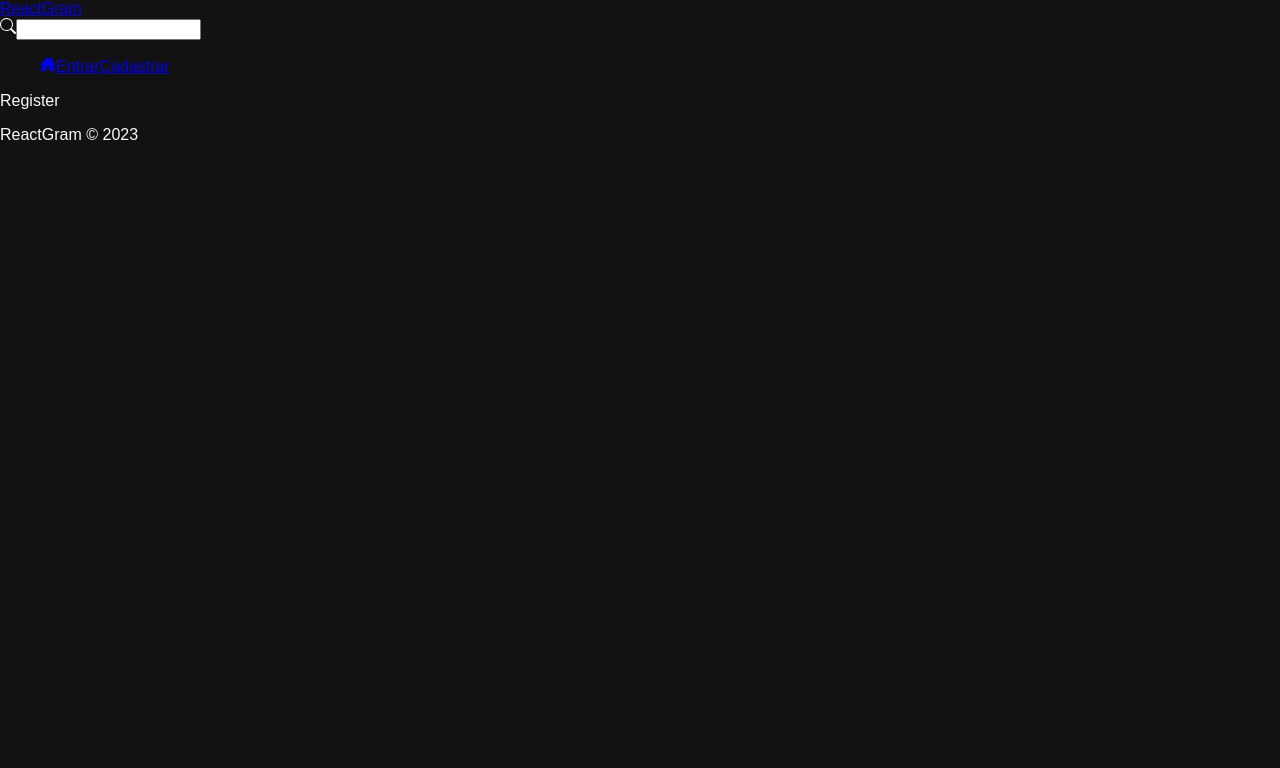
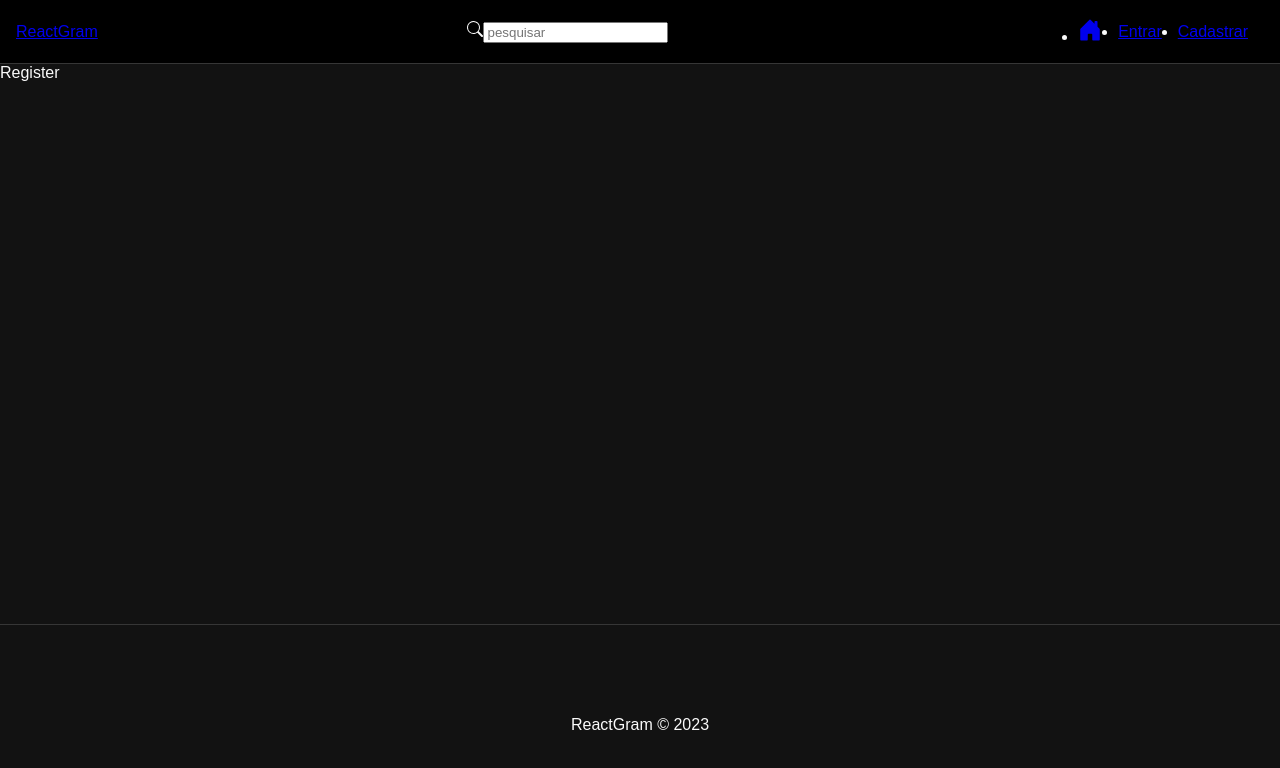
Before and after one commit to Adrianodbs/ReactGram, a React (Create React App) app in the folder frontend/: page /register in a window 1280 px wide. Shown: the top 768 px of the page. Built offline with nearby package versions, Linux system fonts and the light colour scheme.

Commit message:
css navbar e footer

```diff
--- a/frontend/src/App.css
+++ b/frontend/src/App.css
@@ -0,0 +1,3 @@
+.container{
+  min-height: 70vh;
+}
--- a/frontend/src/App.js
+++ b/frontend/src/App.js
@@ -17,11 +17,13 @@
     <div className="App">
       <BrowserRouter>
         <Navbar />
-        <Routes>
-          <Route path="/" element={<Home />} />
-          <Route path="/login" element={<Login />} />
-          <Route path="/register" element={<Register />} />
-        </Routes>
+        <div className="container">
+          <Routes>
+            <Route path="/" element={<Home />} />
+            <Route path="/login" element={<Login />} />
+            <Route path="/register" element={<Register />} />
+          </Routes>
+        </div>
         <Footer />
       </BrowserRouter>
     </div>
--- a/frontend/src/components/Footer.css
+++ b/frontend/src/components/Footer.css
@@ -0,0 +1,8 @@
+#footer{
+  background: #121212;
+  height: 200px;
+  display: flex;
+  justify-content: center;
+  align-items: center;
+  border-top: 1px solid #363636;
+}
--- a/frontend/src/components/Footer.js
+++ b/frontend/src/components/Footer.js
@@ -2,7 +2,7 @@
 
 const Footer = () => {
   return (
-    <footer id="id">
+    <footer id="footer">
       <p>ReactGram &copy; 2023</p>
     </footer>
   )
--- a/frontend/src/components/Navbar.css
+++ b/frontend/src/components/Navbar.css
@@ -0,0 +1,45 @@
+#nav{
+  display: flex;
+  justify-content: space-between;
+  align-items: center;
+  background-color: #000;
+  border-bottom: 1px solid #363636;
+  padding: .1em 1em;
+}
+
+#search-form{
+  position: relative;
+  width: 20%;
+}
+
+#search-form svg{
+  position: absolute;
+  top: 10px;
+  left: 9px;
+}
+
+#search-form input{
+  padding-left: 2.5em;
+  border: none;
+  border-radius: 5px;
+  width: 100%;
+  margin: 0;
+}
+
+#nav-links{
+  display: flex;
+  align-items: center;
+
+}
+
+#nav-links li{
+  margin-right: 1em;
+}
+
+#nav-links span{
+  cursor: pointer;
+}
+
+#nav-links svg{
+  font-size: 1.5em;
+}
--- a/frontend/src/components/Navbar.js
+++ b/frontend/src/components/Navbar.js
@@ -14,15 +14,21 @@
       <Link to="/">ReactGram</Link>
       <form>
         <BsSearch />
-        <input type="text" />
-        <ul id="nav-links">
+        <input type="text" placeholder="pesquisar" />
+      </form>
+      <ul id="nav-links">
+        <li>
           <NavLink to="/">
             <BsHouseDoorFill />
           </NavLink>
+        </li>
+        <li>
           <NavLink to="/login">Entrar</NavLink>
+        </li>
+        <li>
           <NavLink to="/register">Cadastrar</NavLink>
-        </ul>
-      </form>
+        </li>
+      </ul>
     </nav>
   )
 }
```
